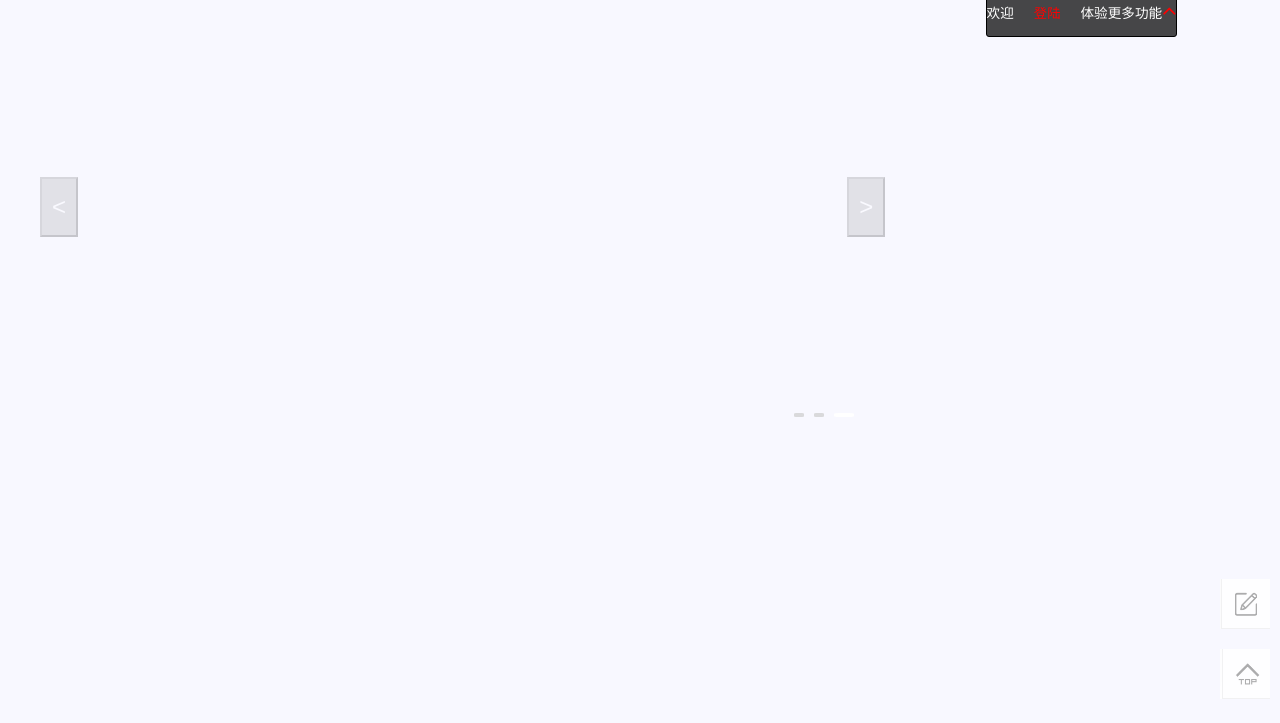
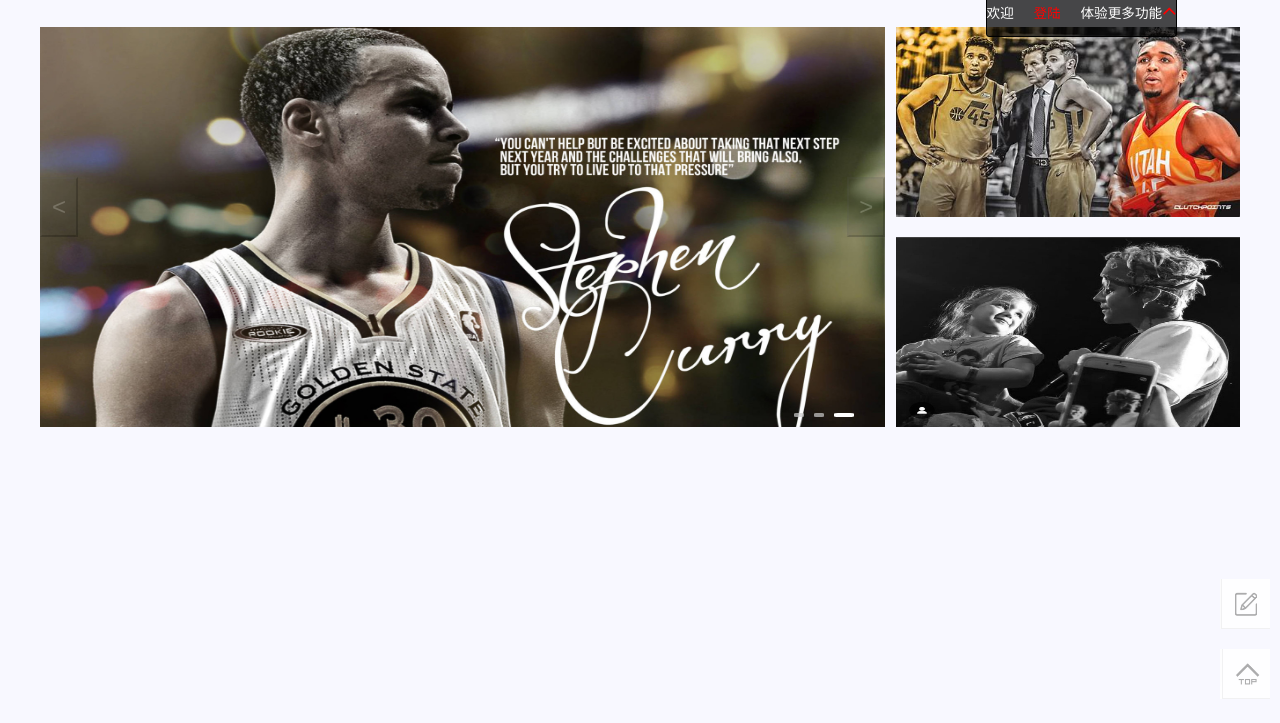
Before and after one commit to justinSun2001/weather, a plain HTML site: page index.html in a window 1280 px wide. Shown: the part 71-794 px from the top of the page. Drawn offline with nearby package versions, Linux system fonts and the light colour scheme; files whose address does not match are found by name.

Commit message:
Update lbt-styles.css

```diff
--- a/css/lbt-styles.css
+++ b/css/lbt-styles.css
@@ -29,31 +29,31 @@
 }
   .sidebar1 {
     height:190px;
-    background-image: url("images/img11.jpeg");
+    background-image: url("../images/img11.jpeg");
     background-size: 100% 190px;
     background-repeat: no-repeat;
   }
   .sidebar2 {
     margin-top: 20px;
     height:190px;
-    background-image: url("images/img14.jpeg");
+    background-image: url("../images/img14.jpeg");
     background-size: 100% 190px;
     background-repeat: no-repeat;
   }
 
 
   .item:nth-child(1){
-    background-image: url("images/img5.jpeg");
+    background-image: url("../images/img5.jpeg");
     background-size: 100% 400px;
     background-repeat: no-repeat;
   }
   .item:nth-child(2){
-    background-image: url("images/img7.jpeg");
+    background-image: url("../images/img7.jpeg");
     background-size: 100% 400px;
     background-repeat: no-repeat;
   }
   .item:nth-child(3){
-    background-image: url("images/img4.jpeg");
+    background-image: url("../images/img4.jpeg");
     background-size: 100% 400px;
     background-repeat: no-repeat;
   }
```
